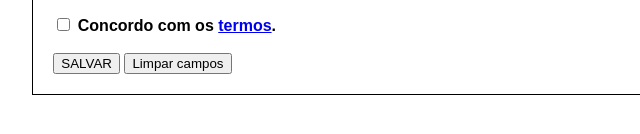
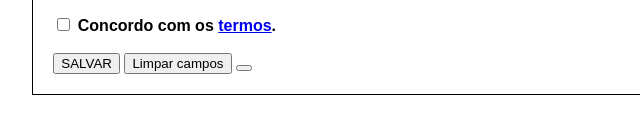
Before and after one commit to WesclayCODE/projeto-pratica-java-script, a plain HTML site: page index.html in a window 1280 px wide. Shown: the part 444-578 px from the top of the page, 109-749 px from the left. Drawn offline with Linux system fonts and the light colour scheme.

Commit message:
teste modif

```diff
--- a/index.html
+++ b/index.html
@@ -46,6 +46,7 @@
                 <input type="checkbox" name="termos" id="termos" required /> <label for="">Concordo com os <a href="http://" target="_blank" rel="noopener noreferrer">termos</a>.</label><br /><br />
                 <button type="submit" />SALVAR</button>
                 <button type="reset">Limpar campos</button>
+                <button type="reset"></button>
             </div>
         </form>
 </body>
```
